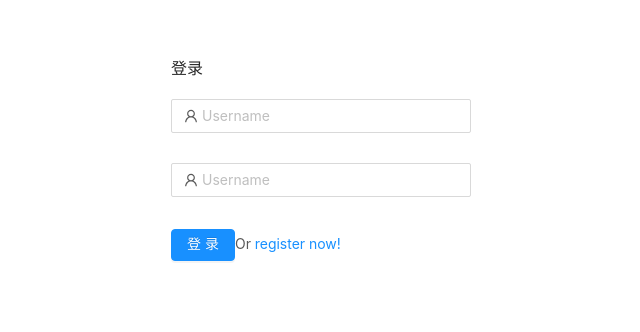
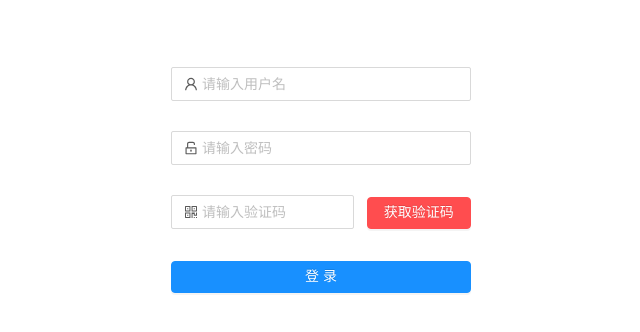
Before and after one commit to yirenchuangke/react-admin, a React app: page / in a window 1280 px wide. Shown: the part 236-568 px from the top of the page, without its empty margins (319-959 px from the left). Built offline with nearby package versions, Linux system fonts and the light colour scheme.

Commit message:
登录注册页面完善

```diff
--- a/src/styles/min.scss
+++ b/src/styles/min.scss
@@ -1,3 +1,3 @@
 body {
-  background-color: #001529;
+  background-color: #001529 !important;
 }
--- /dev/null
+++ b/src/views/login/LoginForm.js
@@ -0,0 +1,106 @@
+import React, { Component } from "react";
+// css
+import "./index.scss";
+// ANTD
+import { Form, Input, Button, Row, Col, Divider } from "antd";
+import {
+  UserOutlined,
+  UnlockOutlined,
+  QrcodeOutlined,
+} from "@ant-design/icons";
+class LoginForm extends Component {
+  constructor(props) {
+    super(props);
+    this.state = {};
+  }
+  onFinish = (val) => {
+    console.log(val);
+  };
+  tiggleForm=()=>{
+ this.props.switchForm("Register")
+  }
+  render() {
+    return (
+      <div>
+        <div className="form_header">
+          <h4 className="column">登录</h4>
+          <span onClick={this.tiggleForm}>账号注册</span>
+        </div>
+        <div className="form_content">
+          <Form
+            name="normal_login"
+            className="login-form"
+            initialValues={{
+              remember: true,
+            }}
+            onFinish={this.onFinish}
+          >
+            <Form.Item
+              name="username"
+              rules={[
+                {
+                  required: true,
+                  message: "请输入用户名",
+                },
+              ]}
+            >
+              <Input
+                prefix={<UserOutlined className="site-form-item-icon" />}
+                placeholder="请输入用户名"
+              />
+            </Form.Item>
+            <Form.Item
+              name="password"
+              rules={[
+                {
+                  required: true,
+                  message: "请输入密码",
+                },
+              ]}
+            >
+              <Input
+                prefix={<UnlockOutlined className="site-form-item-icon" />}
+                placeholder="请输入密码"
+              />
+            </Form.Item>
+            <Form.Item
+              name="code"
+              rules={[
+                {
+                  required: true,
+                  message: "请输入验证码",
+                },
+              ]}
+            >
+              <Row gutter={13}>
+                <Col span={15}>
+                  <Input
+                    prefix={<QrcodeOutlined className="site-form-item-icon" />}
+                    placeholder="请输入验证码"
+                  />
+                </Col>
+                <Col span={9}>
+                  <Button type="danger" block>
+                    获取验证码
+                  </Button>
+                </Col>
+              </Row>
+            </Form.Item>
+            <Form.Item>
+              <Button
+                type="primary"
+                htmlType="submit"
+                className="login-form-button"
+                block
+              >
+                登 录
+              </Button>
+            </Form.Item>
+          </Form>
+        </div>
+      </div>
+    );
+  }
+}
+
+export default LoginForm;
--- /dev/null
+++ b/src/views/login/RegisterForm.js
@@ -0,0 +1,106 @@
+import React, { Component } from "react";
+// css
+import "./index.scss";
+// ANTD
+import { Form, Input, Button, Row, Col, Divider } from "antd";
+import {
+  UserOutlined,
+  UnlockOutlined,
+  QrcodeOutlined,
+} from "@ant-design/icons";
+class RegisterForm extends Component {
+  constructor(props) {
+    super(props);
+    this.state = {};
+  }
+  onFinish = (val) => {
+    console.log(val);
+  };
+  tiggleForm = () => {
+    this.props.switchForm("login");
+  };
+  render() {
+    return (
+      <div>
+        <div className="form_header">
+          <h4 className="column">账号注册</h4>
+          <span onClick={this.tiggleForm}>已有账号</span>
+        </div>
+        <div className="form_content">
+          <Form
+            name="normal_login"
+            className="login-form"
+            initialValues={{
+              remember: true,
+            }}
+            onFinish={this.onFinish}
+          >
+            <Form.Item
+              name="username"
+              rules={[
+                {
+                  required: true,
+                  message: "请输入用户名",
+                },
+              ]}
+            >
+              <Input
+                prefix={<UserOutlined className="site-form-item-icon" />}
+                placeholder="请输入用户名"
+              />
+            </Form.Item>
+            <Form.Item
+              name="password"
+              rules={[
+                {
+                  required: true,
+                  message: "请输入密码",
+                },
+              ]}
+            >
+              <Input
+                prefix={<UnlockOutlined className="site-form-item-icon" />}
+                placeholder="请输入密码"
+              />
+            </Form.Item>
+            <Form.Item
+              name="code"
+              rules={[
+                {
+                  required: true,
+                  message: "请输入验证码",
+                },
+              ]}
+            >
+              <Row gutter={13}>
+                <Col span={15}>
+                  <Input
+                    prefix={<QrcodeOutlined className="site-form-item-icon" />}
+                    placeholder="请输入验证码"
+                  />
+                </Col>
+                <Col span={9}>
+                  <Button type="danger" block>
+                    获取验证码
+                  </Button>
+                </Col>
+              </Row>
+            </Form.Item>
+            <Form.Item>
+              <Button
+                type="primary"
+                htmlType="submit"
+                className="login-form-button"
+                block
+              >
+                注 册
+              </Button>
+            </Form.Item>
+          </Form>
+        </div>
+      </div>
+    );
+  }
+}
+
+export default RegisterForm;
--- a/src/views/login/index.js
+++ b/src/views/login/index.js
@@ -1,77 +1,33 @@
-import React, { Component } from "react";
+import React, { Component, Fragment } from "react";
 // css
 import "./index.scss";
 // 组件
-import { Form, Input, Button } from "antd";
-import { UserOutlined } from "@ant-design/icons";
+import LoginForm from "./LoginForm";
+import RegisterForm from "./RegisterForm";
 class Login extends Component {
   constructor(props) {
     super(props);
-    this.state = {};
+    this.state = {
+      formType: "login",
+    };
   }
-
-  onFinish = (val) => {
-    console.log(val);
-  };
+switchForm=(val)=>{
+this.state.formType=val
+this.setState({
+  formType:val
+})
+}
   render() {
     return (
-      <div className="login_warp">
-        <div>
-          <div className="form_header">
-            <h4 className="column">登录</h4>
-            <span>账号注册</span>
-          </div>
-          <div className="form_content">
-            <Form
-              name="normal_login"
-              className="login-form"
-              initialValues={{
-                remember: true,
-              }}
-              onFinish={this.onFinish}
-            >
-              <Form.Item
-                name="username"
-                rules={[
-                  {
-                    required: true,
-                    message: "请输入账号",
-                  },
-                ]}
-              >
-                <Input
-                  prefix={<UserOutlined className="site-form-item-icon" />}
-                  placeholder="Username"
-                />
-              </Form.Item>
-              <Form.Item
-                name="password"
-                rules={[
-                  {
-                    required: true,
-                    message: "请输入密码",
-                  },
-                ]}
-              >
-                <Input
-                  prefix={<UserOutlined className="site-form-item-icon" />}
-                  placeholder="Username"
-                />
-              </Form.Item>
-              <Form.Item>
-                <Button
-                  type="primary"
-                  htmlType="submit"
-                  className="login-form-button"
-                >
-                  登 录
-                </Button>
-                Or <a href="">register now!</a>
-              </Form.Item>
-            </Form>
-          </div>
+      <Fragment>
+        <div className="login_warp">
+          {this.state.formType == "login" ? (
+            <LoginForm switchForm={this.switchForm}></LoginForm>
+          ) : (
+            <RegisterForm switchForm={this.switchForm}></RegisterForm>
+          )}
         </div>
-      </div>
+      </Fragment>
     );
   }
 }
--- a/src/views/login/index.scss
+++ b/src/views/login/index.scss
@@ -8,11 +8,14 @@
     width: 100%;
   }
 
+
+}
 .form_header {
   height: 56px;
   line-height: 56px;
   color: #FFFFFF;
 .column{
+color: #FFFFFF;
 font-size: 16px;
 float: left;
 margin: 0;
@@ -21,6 +24,6 @@ span{
 float: right;
 font-size: 12px;
 opacity: .3;
+cursor: pointer;
 }
 }
-}
```
Lines whose indentation alone changed are shown as unchanged.
